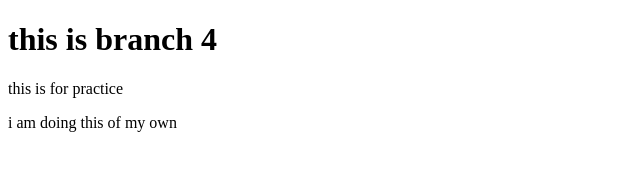
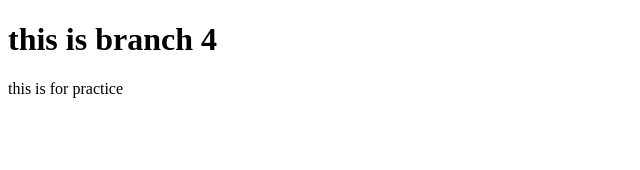
Before and after one commit to tushermahmud/assignment1-stacklearner, a plain HTML site: page index.html in a window 1280 px wide. Shown: the whole page, without its empty margins (0-640 px from the left). Drawn offline with Linux system fonts and the light colour scheme.

Commit message:
new commit

```diff
--- a/index.html
+++ b/index.html
@@ -8,6 +8,5 @@
 <body>
     <h1>this is branch 4</h1>
     <p>this is for practice</p>
-    <p>i am doing this of my own</p>
 </body>
 </html>
```
